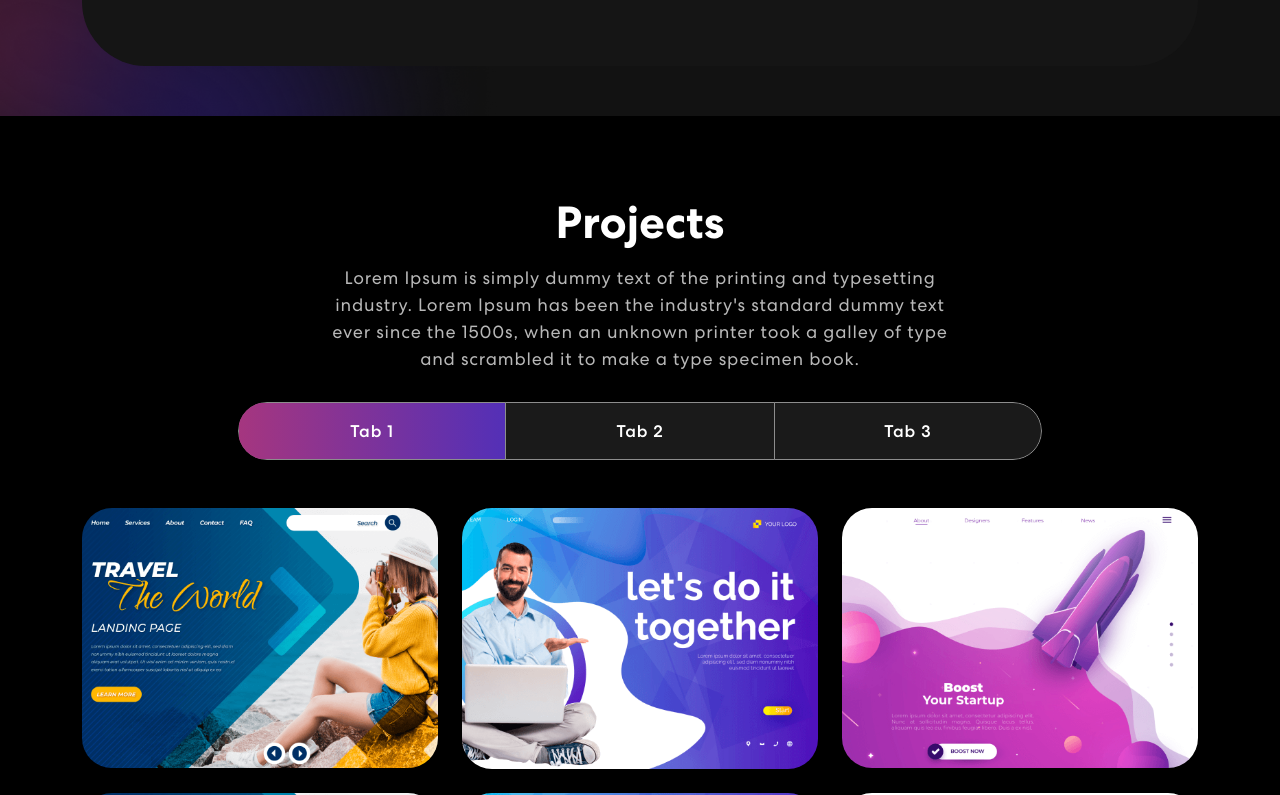
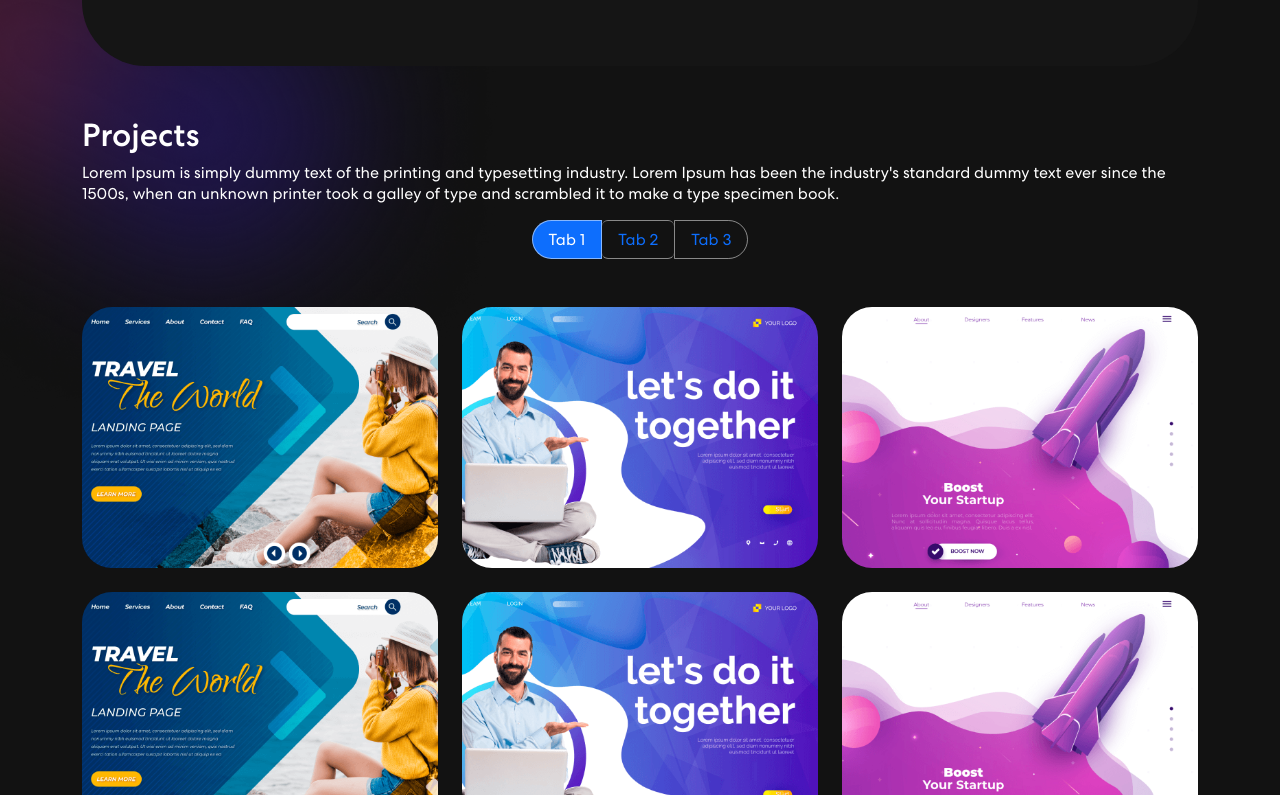
Before and after one commit to Eh-Duardo/portfolio-edu, a React (Create React App) app: page / in a window 1280 px wide. Shown: the part 1225-2020 px from the top of the page. Built offline with nearby package versions, Linux system fonts and the light colour scheme.

Commit message:
code indentation

```diff
--- a/src/components/Banner.js
+++ b/src/components/Banner.js
@@ -9,7 +9,7 @@ export const Banner = () => {
   const [text, setText] = useState('');
   const [delta, setDelta] = useState(300 - Math.random() * 100);
   const [index, setIndex] = useState(1);
-    const toRotate = [ "Web Developer", "Web Designer", "UI/UX Designer" ];
+  const toRotate = ["Web Developer", "Web Designer", "UI/UX Designer"];
   const period = 550;
 
   useEffect(() => {
@@ -42,14 +42,14 @@ export const Banner = () => {
   }
 
   return (
-        <section className="banner" id = "home">
+    <section className="banner" id="home">
       <Container>
         <Row className="align-items-center">
           <Col xs={12} md={6} xl={7}>
             <span className="tagline">Welcome to my Portfolio</span>
             <h1>{`Hi, my name is Eduardo and I'm`} <span className="txt-rotate" dataPeriod="550" data-rotate='[ "Web Developer", "Web Designer", "UI/UX Designer" ]'><span className="wrap">{text}</span></span></h1>
             <p>I am a 22 year old Information Systems student and I have developed this portfolio to develop my skills and be able to organize my projects.</p>
-                    <button onClick={() => console.log('connected') }>Let's Connect <ArrowRightCircle size={25} /></button>
+            <button onClick={() => console.log('connected')}>Let's Connect <ArrowRightCircle size={25} /></button>
           </Col>
           <Col xs={12} md={6} xl={5}>
             <img src={headerImg} alt="Headder img" />
--- a/src/components/Projects.js
+++ b/src/components/Projects.js
@@ -42,13 +42,13 @@ export const Projects = () => {
   ];
 
   return (
-    <section className="project" id="project">
+    <section className="projects" id="projects">
       <Container>
         <Row>
           <Col size={12}>
             <TrackVisibility>
               {({ isVisible }) =>
-              <div className={isVisible ? "animate__animated animate__fadeIn": ""}>
+                <div className={isVisible ? "animate__animated animate__fadeIn" : ""}>
                   <h2>Projects</h2>
                   <p>Lorem Ipsum is simply dummy text of the printing and typesetting industry. Lorem Ipsum has been the industry's standard dummy text ever since the 1500s, when an unknown printer took a galley of type and scrambled it to make a type specimen book.</p>
                   <Tab.Container id="projects-tabs" defaultActiveKey="first">
```
Lines whose indentation alone changed are shown as unchanged.
